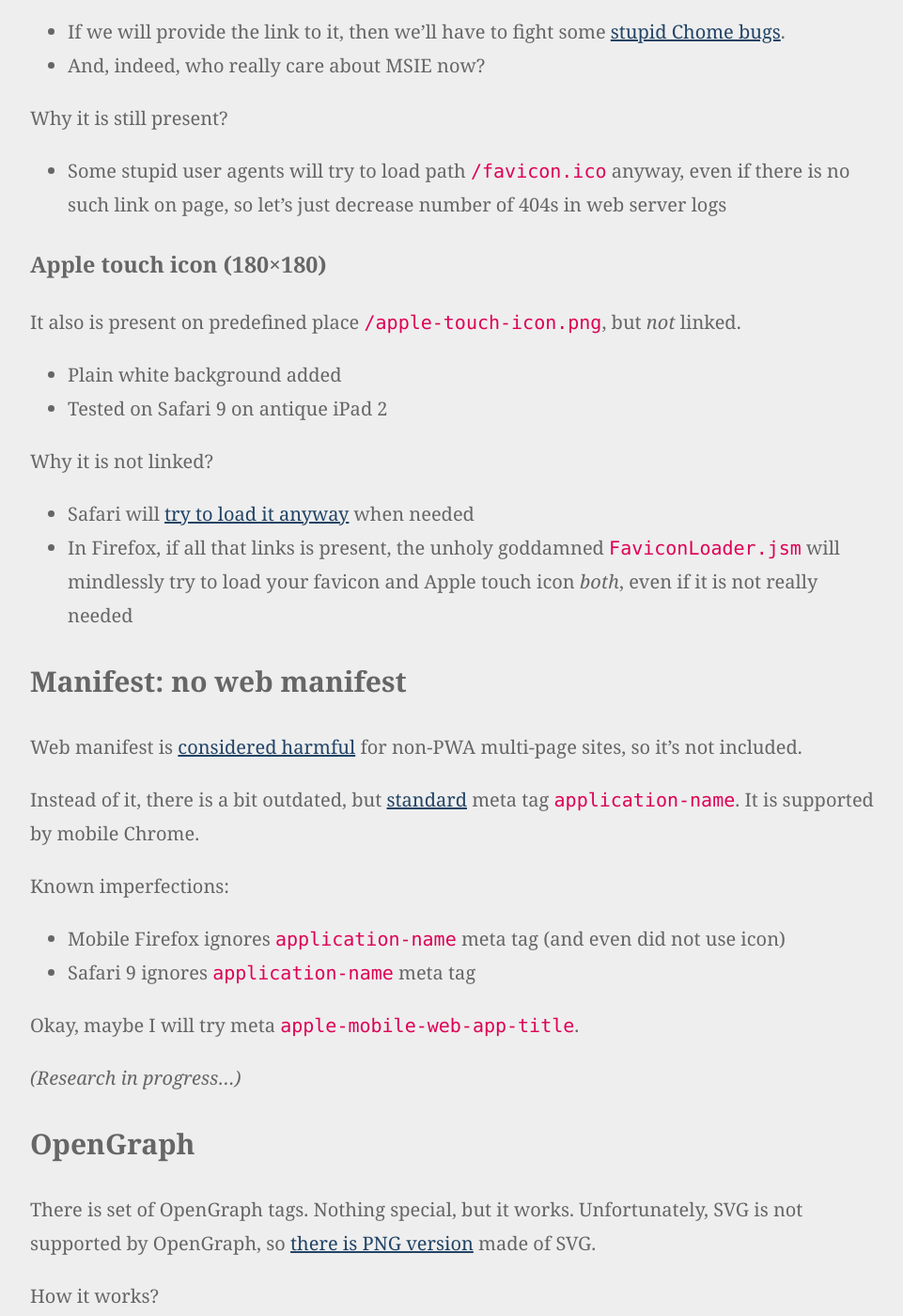
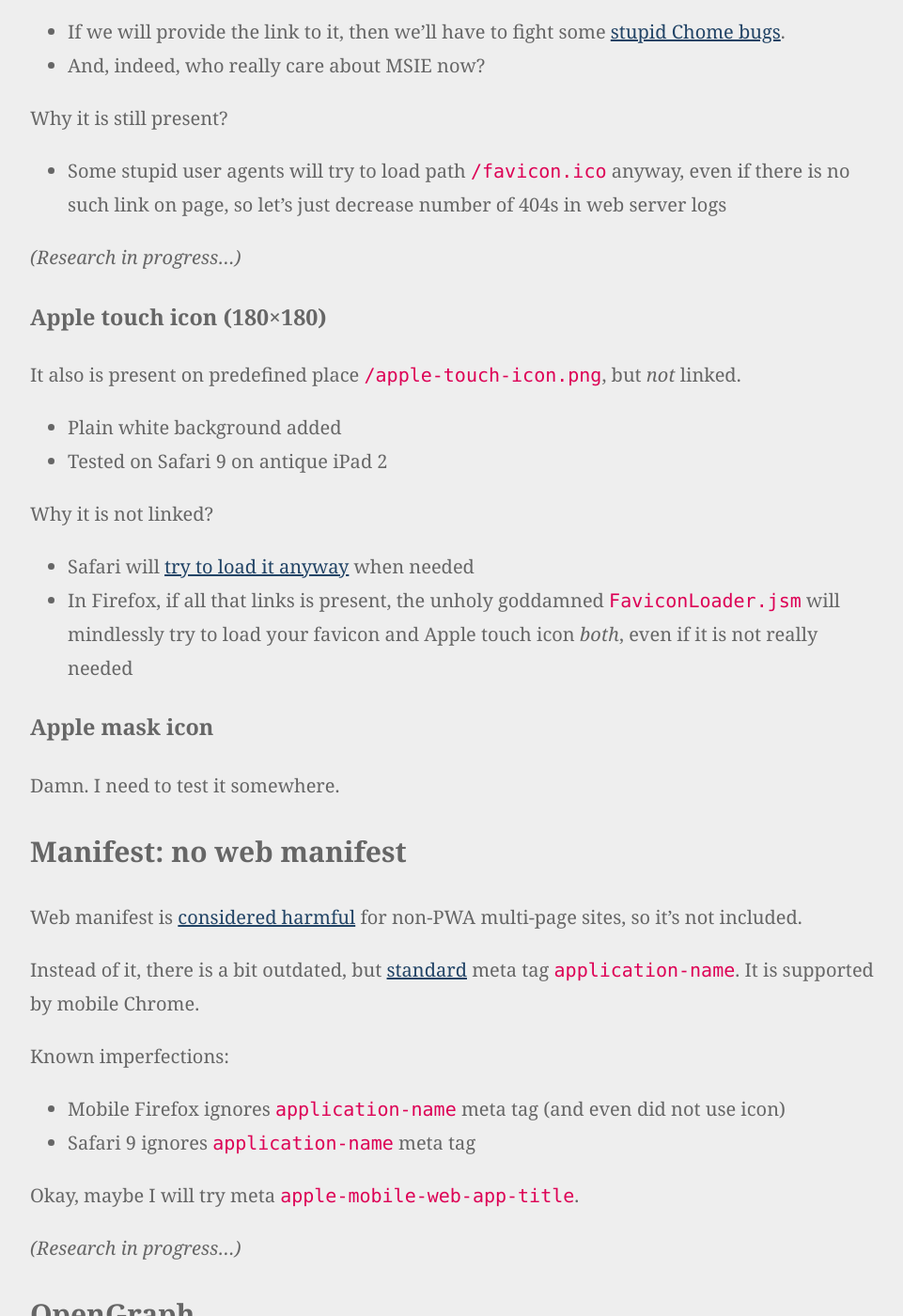
Before and after one commit to kastaneda/psst, a Jekyll site: the page built from index.md, in a window 1280 px wide and 1400 px high, scrolled down 1120 px. Shown: the whole window at 94% size, without its empty margins (158-1119 px from the left). Built offline with Jekyll 4.4.1, drawn with Linux system fonts in a browser that asks for light colours.

Commit message:
Moar experiments

```diff
--- a/_layouts/default.html
+++ b/_layouts/default.html
@@ -11,6 +11,8 @@ lang: en
     <meta name="description" content="{{ site.description }}">
     <link rel="stylesheet" href="{{ site.baseurl }}/style.css">
     <link rel="icon" href="{{ site.baseurl }}/favicon.svg" type="image/svg+xml">
+    <link rel="shortcut icon" href="/favicon.ico" sizes="any"> <!-- XXX -->
+    <link rel="mask-icon" href="/mask-icon.svg" color="#669933"> <!-- XXX -->
     <meta name="application-name" content="{{ site.title }}">
     <meta name="apple-mobile-web-app-title" content="{{ site.title }}">
     <meta name="twitter:card" content="summary_large_image">
--- a/index.md
+++ b/index.md
@@ -37,6 +37,7 @@ Why it is still present?
 
  - Some stupid user agents will try to load path `/favicon.ico` anyway, even if there is no such link on page, so let's just decrease number of 404s in web server logs
 
+_(Research in progress…)_
 
 ### Apple touch icon (180×180)
 
@@ -49,6 +50,10 @@ Why it is not linked?
 
  - Safari will [try to load it anyway][2] when needed
  - In Firefox, if all that links is present, the unholy goddamned `FaviconLoader.jsm` will mindlessly try to load your favicon and Apple touch icon _both_, even if it is not really needed
+
+### Apple mask icon
+
+Damn. I need to test it somewhere.
 
 
 Manifest: no web manifest
```
Also changed, not shown: mask-icon.svg (added).
